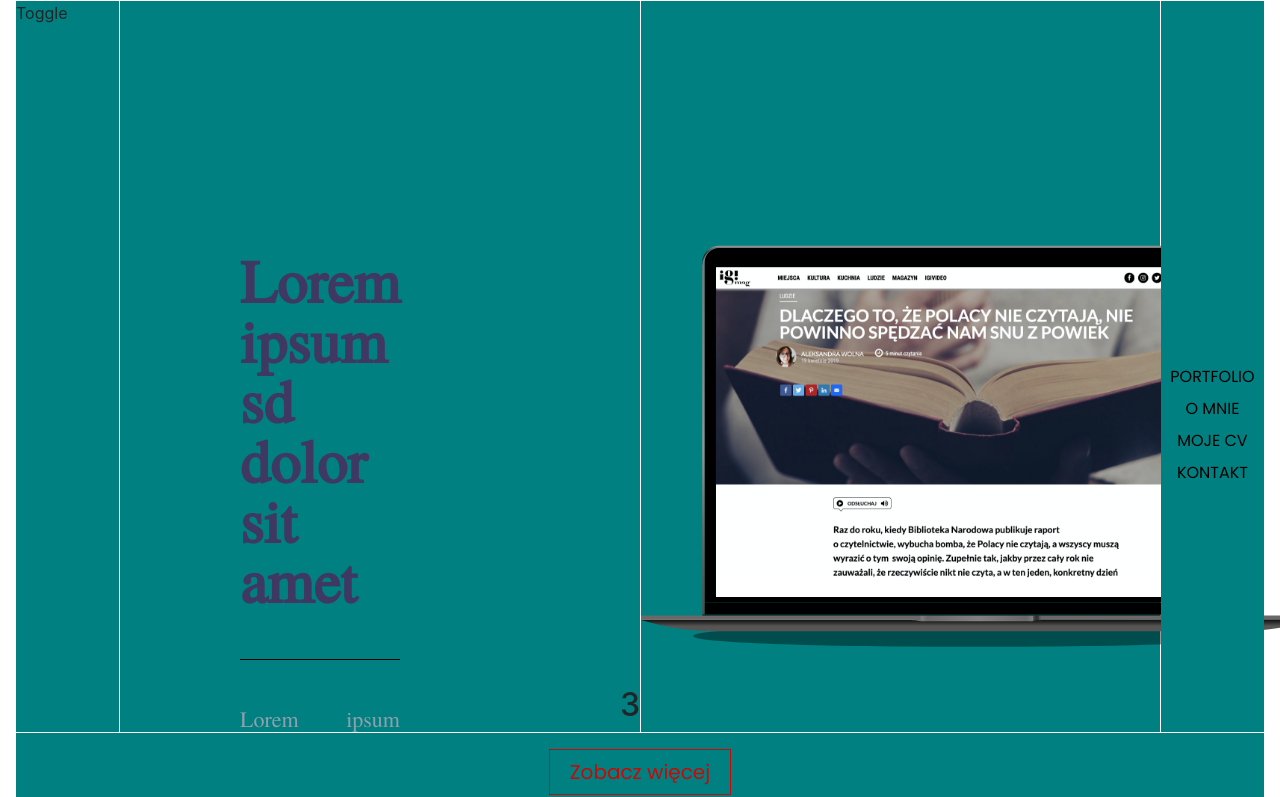
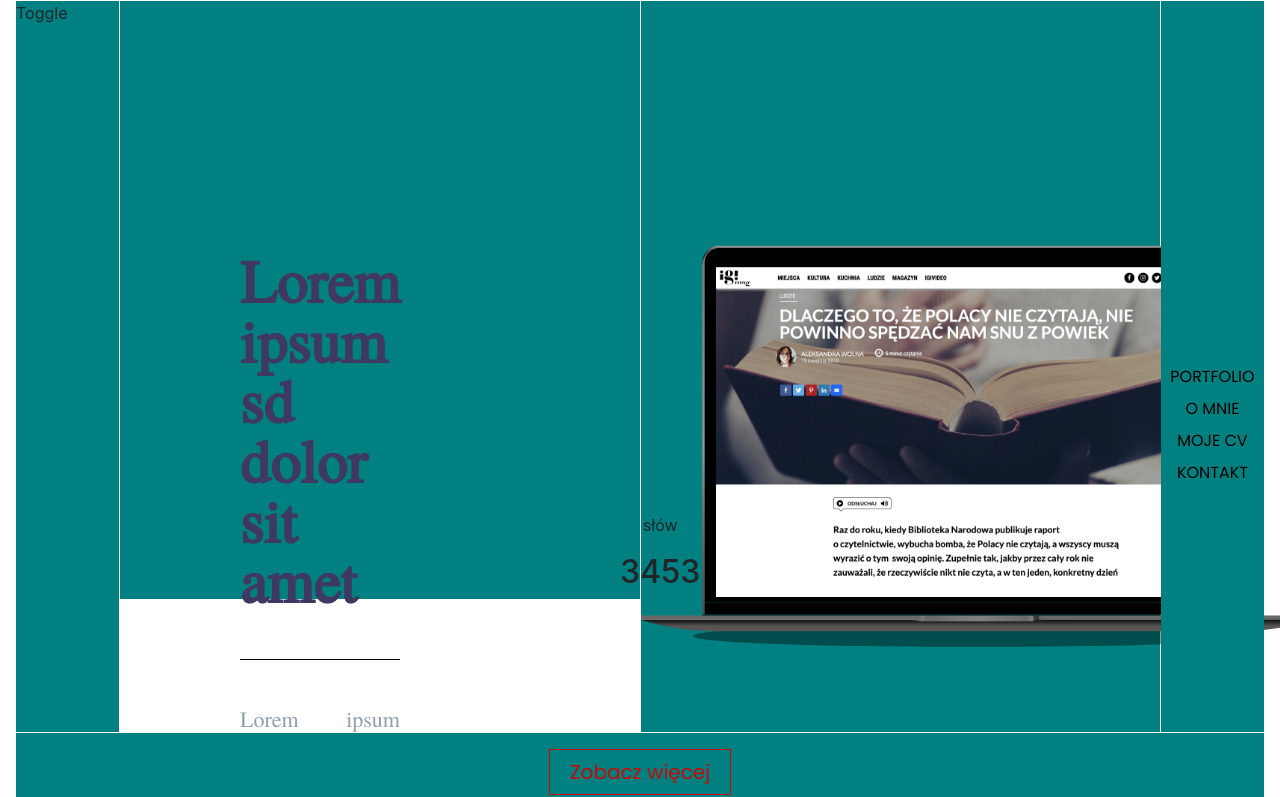
Before and after one commit to elderbary/portfolio-react-aleksandra, a React (Create React App) app: page / in a window 1280 px wide. Shown: the top 797 px of the page. Built offline with nearby package versions, Linux system fonts and the light colour scheme.

Commit message:
zmiany w gridzie

```diff
--- a/src/styles/App.css
+++ b/src/styles/App.css
@@ -26,7 +26,7 @@
 .grid-item-2 {
   background-color: teal;
   grid-column: 2/7;
-  grid-row: 1/12;
+  grid-row: 1/10;
 
 }
 
--- a/src/styles/stats.css
+++ b/src/styles/stats.css
@@ -1,5 +1,7 @@
 .flex-container-text1 {
     display: flex;
-    justify-items: end;
+    justify-items: left;
     flex-direction: column-reverse;
+    text-align: center;
+    z-index: 1;
 }
```
